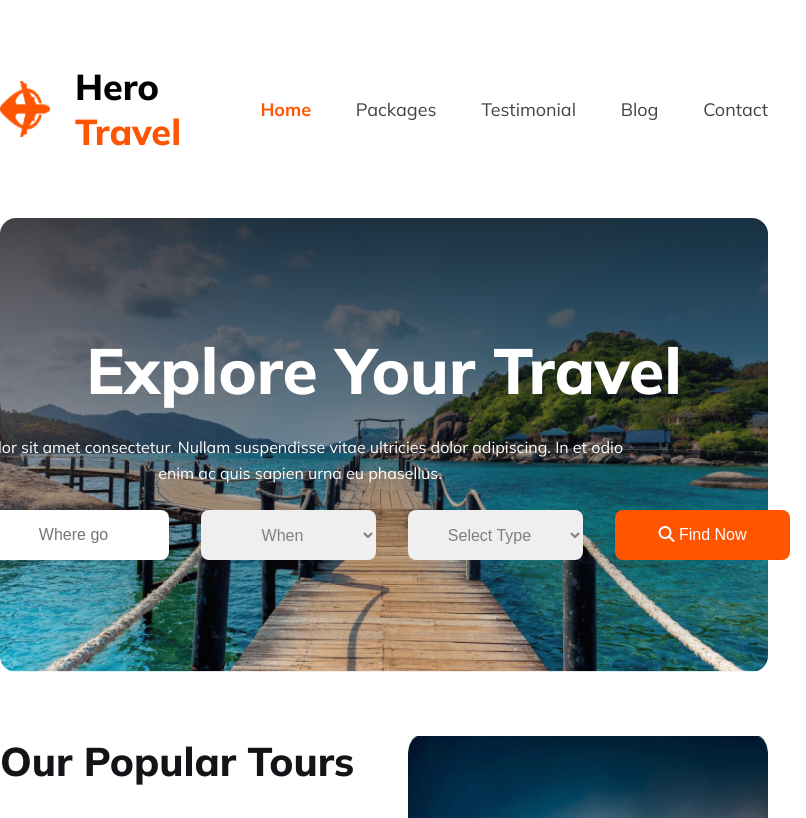
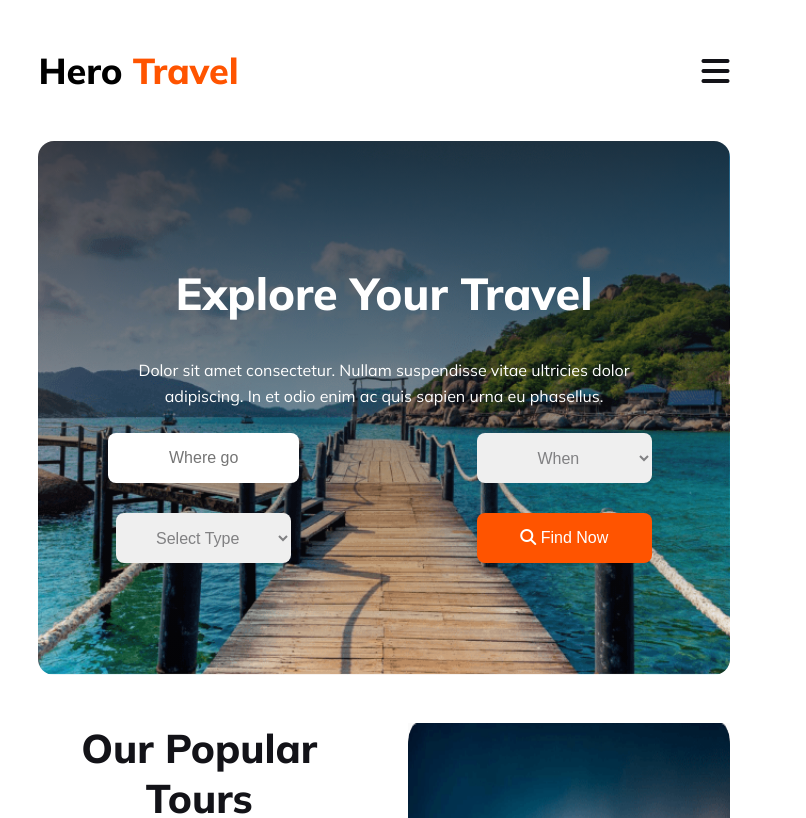
Before and after one commit to ahasan2912/Hero-Travel-website, a plain HTML site: page index.html in a window 768 px wide. Shown: the top 818 px of the page, 806 px wide, since content can reach past the window. Drawn offline with Linux system fonts and the light colour scheme.

Commit message:
added responsive for all devices

```diff
--- a/index.html
+++ b/index.html
@@ -32,7 +32,7 @@
                 <h3>Explore Your Travel</h3>
                 <p>Dolor sit amet consectetur. Nullam suspendisse vitae ultricies dolor adipiscing. In et odio enim ac quis sapien urna eu phasellus.</p>
                 <div class="travel-input">
-                    <input type="text" class="primary-btn" name="" id="" placeholder="Where go">
+                    <input type="text" id="upadate" class="primary-btn" name="" id="" placeholder="Where go">
                     <select name="" id="" class="primary-btn">
                         <option value="">When</option>
                     </select>
--- a/style.css
+++ b/style.css
@@ -122,6 +122,10 @@
     justify-content: space-around;
     align-items: center;
 }
+.nav-options ul{
+    display: flex;
+    gap: 1.8rem;
+}
 
 /* --------------------popular-section------------------ */
 .section-title{
@@ -181,6 +185,11 @@
 #description-text{
     text-align: center;
     margin: 0 auto;
+}
+.nav-options ul{
+    display: flex;
+    gap: 1.8rem;
+    margin-right: 30px;
 }
 .row-1{
     display: grid;
@@ -297,7 +306,7 @@
     margin-top: 30px;
 }
 /* Responsive for various design */
-@media screen and (max-width: 600px) {
+@media screen and (max-width: 650px) {
     .container{
         width: 90%;
     }
@@ -311,9 +320,10 @@
         margin: 3rem auto;
     }
     .explore-container h3{
-        font-size: 26px;
+        font-size: 2.5rem;
     }.explore-container p{
        width: 70%;
+       margin: 0 auto;
     }
     .travel-input{
         flex-direction: column;
@@ -344,3 +354,58 @@
         font-size: 1.5rem;
     }
 }
+/* Mid level Mobile responsive */
+@media screen and (min-width: 650px) and (max-width: 768px){
+    .nav-options ul{
+        gap: 1.2rem;
+    }
+    .logo img{
+        display: none;
+    }
+    .container{
+        width: 90%;
+    }
+    .nav-options{
+        display: none;
+    }
+    .ham-bargar{
+        display: block;
+    }
+    .container{
+        margin: 3rem auto;
+    }
+    .explore-container h3{
+        font-size: 2.8rem;
+    }.explore-container p{
+       width: 80%;
+       margin: 0 auto;
+    }
+    .travel-input{
+        display: grid;
+        grid-template-columns: repeat(2 ,1fr);
+        justify-items: center;
+        gap: 30px;
+        margin: 0 auto;
+    }
+    #update{
+        margin:  0px 0px;
+    }
+}
+/* Mid level Mobile responsive */
+@media screen and (min-width: 768px) and (max-width: 900px){
+    .container{
+        width: 90%;
+    }
+    .travel-input{
+        display: grid;
+        grid-template-columns: repeat(2 ,1fr);
+        justify-items: center;
+        gap: 30px;
+        margin: 0 auto;
+    }
+}
+@media screen and (min-width: 768px) and (max-width: 1200px){
+    .container{
+        width: 90%;
+    }
+}
```
